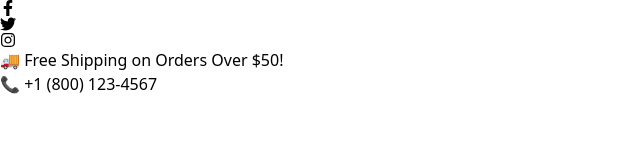
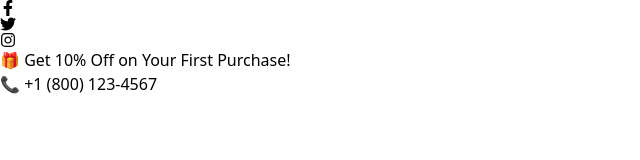
Before and after one commit to Codebuster0001/Ecommerce-website, a React (Vite) app in the folder frontend/: page / in a window 1280 px wide. Shown: the top 160 px of the page, without its empty margins (0-640 px from the left). Built offline with nearby package versions, Linux system fonts and the light colour scheme.

Commit message:
cartDrawer

```diff
--- a/frontend/src/Components/Common/Header.jsx
+++ b/frontend/src/Components/Common/Header.jsx
@@ -1,11 +1,13 @@
 import React from 'react'
 import Topbar from '../Layout/Topbar'
+import Navbar from './Navbar'
 
 const Header = () => {
   return (
-    <div>
+    <header>
         <Topbar/>
-    </div>
+        <Navbar/>
+    </header>
   )
 }
 
--- /dev/null
+++ b/frontend/src/Components/Common/Navbar.jsx
@@ -0,0 +1,9 @@
+import React from 'react'
+
+const Navbar = () => {
+  return (
+    <div></div>
+  )
+}
+
+export default Navbar
--- a/frontend/src/Components/Layout/Topbar.jsx
+++ b/frontend/src/Components/Layout/Topbar.jsx
@@ -1,5 +1,6 @@
-import React from 'react';
+import React, { useEffect, useState } from 'react';
 import { FaFacebookF, FaTwitter, FaInstagram } from 'react-icons/fa';
+import { AnimatePresence, motion } from 'framer-motion'; // ✅ motion added here
 
 // Reusable SocialIcon Component
 const SocialIcon = ({ icon, href, color }) => (
@@ -20,23 +21,49 @@ const Topbar = () => {
     { icon: <FaInstagram />, href: 'https://instagram.com', color: 'hover:text-pink-500' },
   ];
 
+  const messages = [
+    "🚚 Free Shipping on Orders Over $50!",
+    "🎁 Get 10% Off on Your First Purchase!",
+    "🔥 Limited Time Offer: Buy 1 Get 1 Free!",
+    "📦 Fast & Secure Delivery Guaranteed!",
+  ];
+
+  const [messageIndex, setMessageIndex] = useState(0);
+
+  useEffect(() => {
+    const interval = setInterval(() => {
+      setMessageIndex((prevIndex) => (prevIndex + 1) % messages.length);
+    }, 3000);
+    return () => clearInterval(interval);
+  }, []);
+
   return (
     <div className="w-full px-6 bg-gray-900 text-white py-3 text-base shadow-md">
       <div className="max-w-7xl mx-auto flex flex-col sm:flex-row items-center justify-between gap-2">
 
-        {/* Left - Social Icons (hidden on small screens) */}
+        {/* Left - Social Icons */}
         <div className="hidden sm:flex items-center gap-4 text-lg">
           {socialLinks.map((link, index) => (
             <SocialIcon key={index} {...link} />
           ))}
         </div>
 
-        {/* Center - Message (always visible) */}
-        <div className="text-center font-medium text-lg">
-          🚚 Free Shipping on Orders Over $50!
+        {/* Center - Animated Message */}
+        <div className="text-center font-medium text-lg h-6">
+          <AnimatePresence mode="wait">
+            <motion.div
+              key={messageIndex}
+              initial={{ opacity: 0, y: 10 }}
+              animate={{ opacity: 1, y: 0 }}
+              exit={{ opacity: 0, y: -10 }}
+              transition={{ duration: 0.5 }}
+            >
+              {messages[messageIndex]}
+            </motion.div>
+          </AnimatePresence>
         </div>
 
-        {/* Right - Phone Number (hidden on small screens) */}
+        {/* Right - Phone Number */}
         <div className="hidden sm:block text-right font-medium text-lg">
           📞 +1 (800) 123‑4567
         </div>
```
